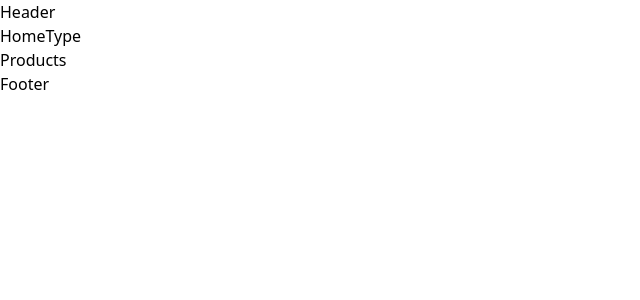
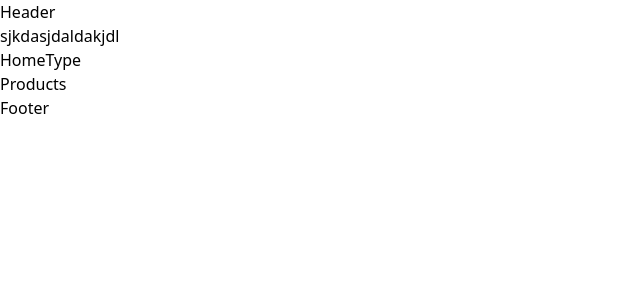
Before and after one commit to The-Unknown-077/Loyiha, a React (Vite) app: page / in a window 1280 px wide. Shown: the top 300 px of the page, without its empty margins (0-640 px from the left). Built offline with nearby package versions, Linux system fonts and the light colour scheme.

Commit message:
Header ozgardi

```diff
--- a/src/components/header/Header.jsx
+++ b/src/components/header/Header.jsx
@@ -2,7 +2,9 @@ import React from 'react'
 
 const Header = () => {
   return (
-    <div>Header</div>
+    <div>Header
+      <p>sjkdasjdaldakjdl</p>
+    </div>
   )
 }
 
```
